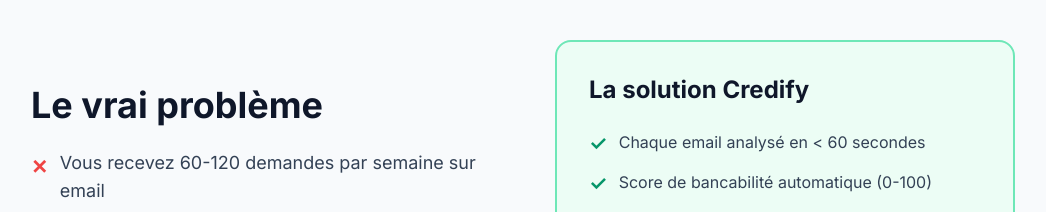
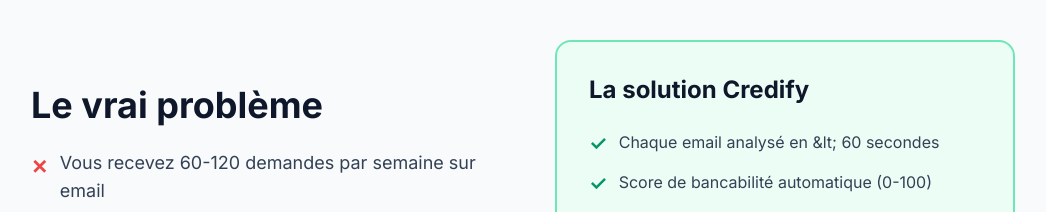
Before and after one commit to timhsg/bankkey, a Next.js app: page /credify-landing in a window 1280 px wide. Shown: the part 840-1052 px from the top of the page, without its empty margins (117-1163 px from the left). Built offline with nearby package versions, Linux system fonts and the light colour scheme.

Commit message:
Fix JSX parsing errors: replace < with &lt; in text

```diff
--- a/app/credify-landing/page.tsx
+++ b/app/credify-landing/page.tsx
@@ -76,7 +76,7 @@
               <h3 className="text-2xl font-bold text-slate-900">La solution Credify</h3>
               <div className="space-y-3">
                 {[
-                  "Chaque email analysé en < 60 secondes",
+                  "Chaque email analysé en &lt; 60 secondes",
                   "Score de bancabilité automatique (0-100)",
                   "Pré-dossier structuré (10 champs clés)",
                   "Réponse email prête à envoyer",
--- a/app/credify/landing.tsx
+++ b/app/credify/landing.tsx
@@ -84,7 +84,7 @@
               <ul className="space-y-2 text-sm text-slate-700">
                 <li className="flex items-start gap-2">
                   <span className="text-emerald-600 font-bold">✓</span>
-                  <span>Réponse en < 60 secondes</span>
+                  <span>Réponse en &lt; 60 secondes</span>
                 </li>
                 <li className="flex items-start gap-2">
                   <span className="text-emerald-600 font-bold">✓</span>
--- a/app/page.tsx
+++ b/app/page.tsx
@@ -76,7 +76,7 @@
               <h3 className="text-2xl font-bold text-slate-900">La solution BankKey</h3>
               <div className="space-y-3">
                 {[
-                  "Chaque email analysé en < 60 secondes",
+                  "Chaque email analysé en &lt; 60 secondes",
                   "Score de bancabilité automatique (0-100)",
                   "Pré-dossier structuré (10 champs clés)",
                   "Réponse email prête à envoyer",
```
